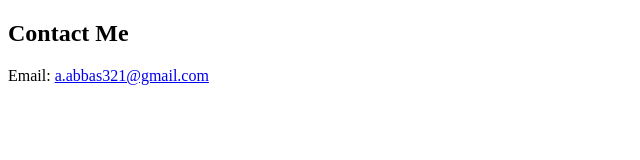
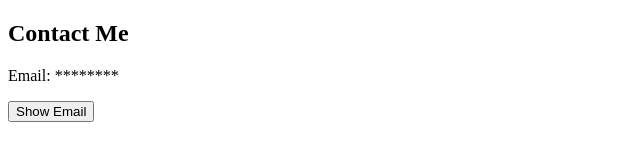
Before and after one commit to asad090/New-Client101, a plain HTML site: page index.html in a window 1280 px wide. Shown: the whole page, without its empty margins (0-640 px from the left). Drawn offline with Linux system fonts and the light colour scheme.

Commit message:
Update index.html

```diff
--- a/index.html
+++ b/index.html
@@ -3,10 +3,10 @@
 <head>
     <meta charset="UTF-8">
     <meta name="viewport" content="width=device-width, initial-scale=1.0">
-    <title>Safe Email Display</title>
+    <title>Reveal Email</title>
     <script>
         function revealEmail() {
-            // Email is obfuscated in parts
+            // Obfuscated email parts
             let user = "a.abbas321";
             let domain = "gmail";
             let tld = "com";
@@ -19,8 +19,9 @@
         }
     </script>
 </head>
-<body onload="revealEmail()">
+<body>
     <h2>Contact Me</h2>
-    <p>Email: <span id="email">Loading...</span></p>
+    <p>Email: <span id="email">********</span></p>
+    <button onclick="revealEmail()">Show Email</button>
 </body>
 </html>
```
